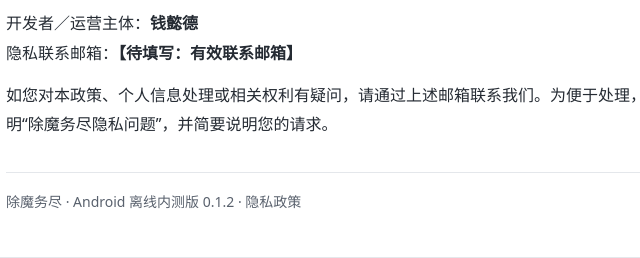
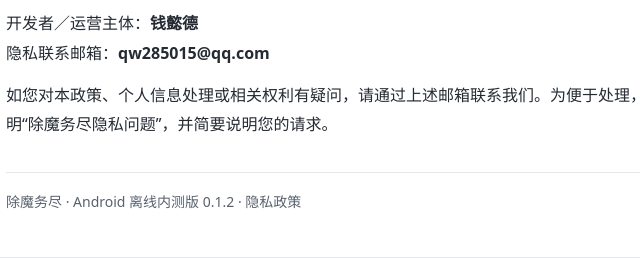
Before and after one commit to 13645264864/lingjiechuanshuo, a plain HTML site: page docs/privacy/index.html in a window 1280 px wide. Shown: the part 3128-3386 px from the top of the page, 253-893 px from the left. Drawn offline with Linux system fonts and the light colour scheme.

Commit message:
Complete privacy policy contact email

```diff
--- a/docs/privacy/index.html
+++ b/docs/privacy/index.html
@@ -92,7 +92,7 @@
   </section>
   <section id="contact">
     <h2>九、联系我们</h2>
-    <p>开发者／运营主体：<strong>钱懿德</strong><br>隐私联系邮箱：<strong>【待填写：有效联系邮箱】</strong></p>
+    <p>开发者／运营主体：<strong>钱懿德</strong><br>隐私联系邮箱：<strong>qw285015@qq.com</strong></p>
     <p>如您对本政策、个人信息处理或相关权利有疑问，请通过上述邮箱联系我们。为便于处理，请在邮件主题注明“除魔务尽隐私问题”，并简要说明您的请求。</p>
   </section>
   <footer>除魔务尽 · Android 离线内测版 0.1.2 · 隐私政策</footer>
```
